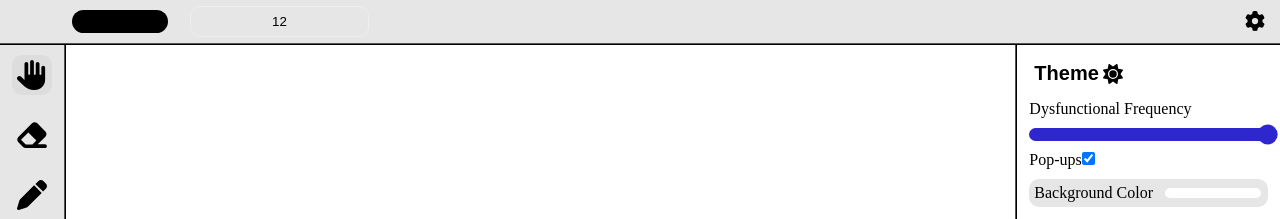
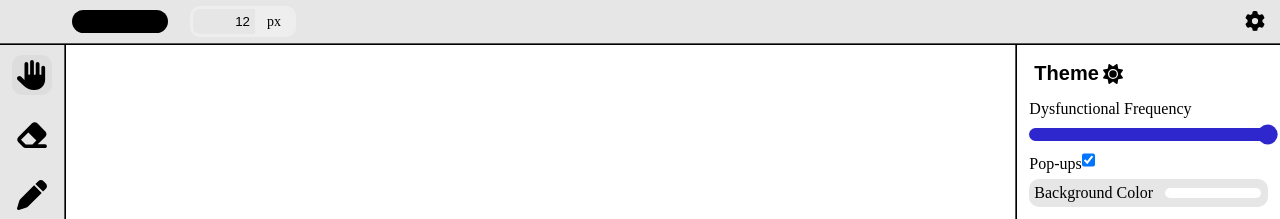
Before and after one commit to ZMensRain/Drawing-Hackathon, a React (Vite) app: page / in a window 1280 px wide. Shown: the top 219 px of the page. Built offline with nearby package versions, Linux system fonts and the light colour scheme.

Commit message:
updated brush size input look and fixed bug that caused Nan to be the state

```diff
--- a/src/App.css
+++ b/src/App.css
@@ -97,6 +97,29 @@ button:hover {
   gap: 20px;
 }
 
+#brushSizeInput {
+  border-radius: 10px;
+  border: 3px solid #eeeeee;
+  overflow: hidden;
+
+  display: flex;
+  flex-direction: row;
+  gap: 5px;
+}
+#brushSizeInput div {
+  box-sizing: border-box;
+  -moz-box-sizing: border-box;
+  -webkit-box-sizing: border-box;
+  background-color: #eeeeee;
+  align-content: center;
+  text-align: center;
+  vertical-align: middle;
+  min-width: 38px;
+  font-size: 14px;
+  color: black;
+  width: 100%;
+}
+
 .unselectable {
   -webkit-touch-callout: none;
   -webkit-user-select: none;
@@ -111,11 +134,16 @@ button {
 }
 
 input {
-  border-radius: 10px;
+  border-radius: 0;
   color: var(--foreground);
   background-color: transparent;
-  text-align: center;
-  border: 1px solid #eeeeee;
+  text-align: right;
+  border: none;
+  height: 100%;
+  width: fit-content;
+}
+input:focus {
+  outline: none;
 }
 
 .secondary-container {
--- a/src/App.tsx
+++ b/src/App.tsx
@@ -47,7 +47,7 @@ function App() {
         onPixelChange={(brushSize) =>
           setSettings({
             ...settings,
-            brushSize: Number(brushSize.replace("px", "")),
+            brushSize: Number(brushSize),
           })
         }
       />
--- a/src/components/topbar.tsx
+++ b/src/components/topbar.tsx
@@ -18,10 +18,20 @@ const TopBar = (props: props) => {
         onChange={(event) => props.onChooseColor?.(event.target.value)}
         style={{ marginLeft: 70 }}
       />
-      <input
-        value={props.currentPixel}
-        onChange={(event) => props.onPixelChange?.(event.target.value)}
-      />
+      <div id="brushSizeInput" className="unselectable">
+        <input
+          value={props.currentPixel}
+          onChange={(event) => {
+            if (isNaN(Number(event.target.value))) return;
+            props.onPixelChange?.(event.target.value);
+          }}
+          size={5}
+          maxLength={6}
+          minLength={1}
+        />
+        <div>px</div>
+      </div>
+
       <div style={{ flex: 1 }} />
       <button style={{ marginRight: 10 }} onClick={props.onSettingsPressed}>
         <FontAwesomeIcon icon="gear" fontSize={20} />
```
